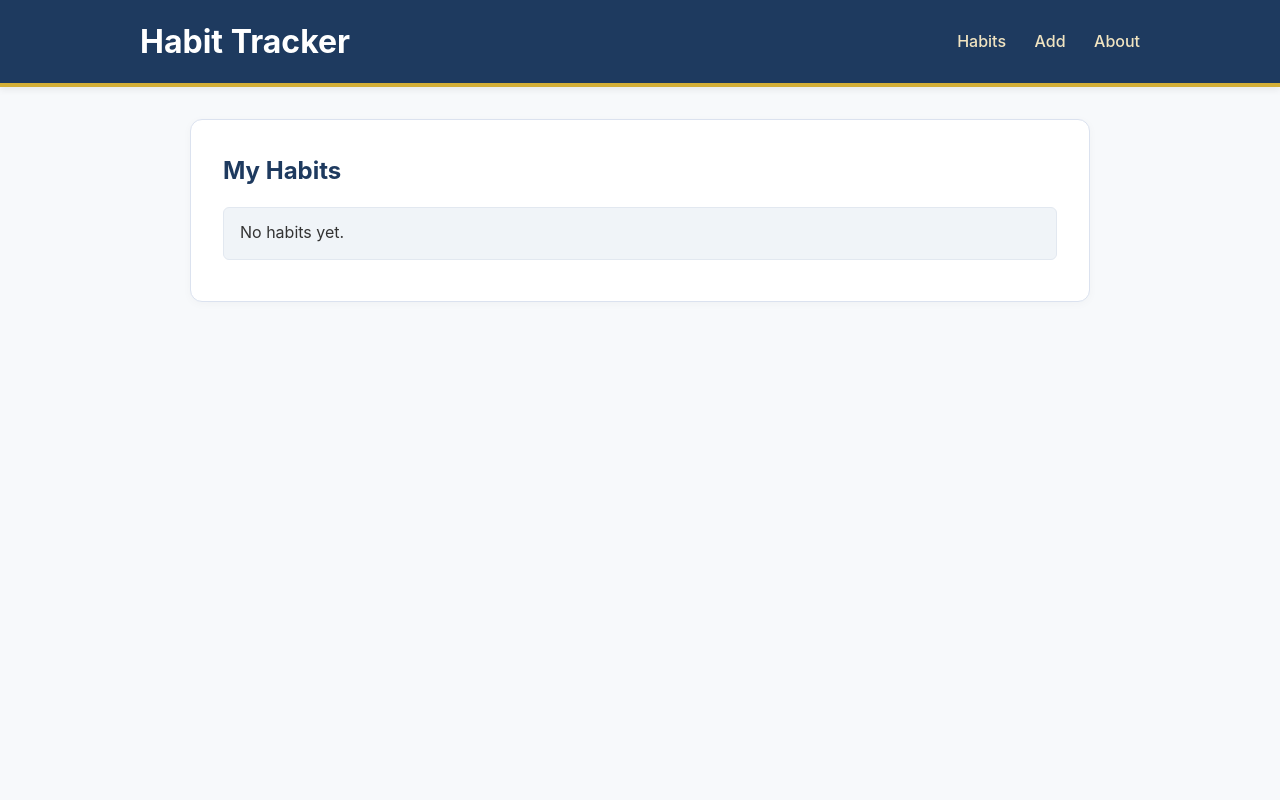
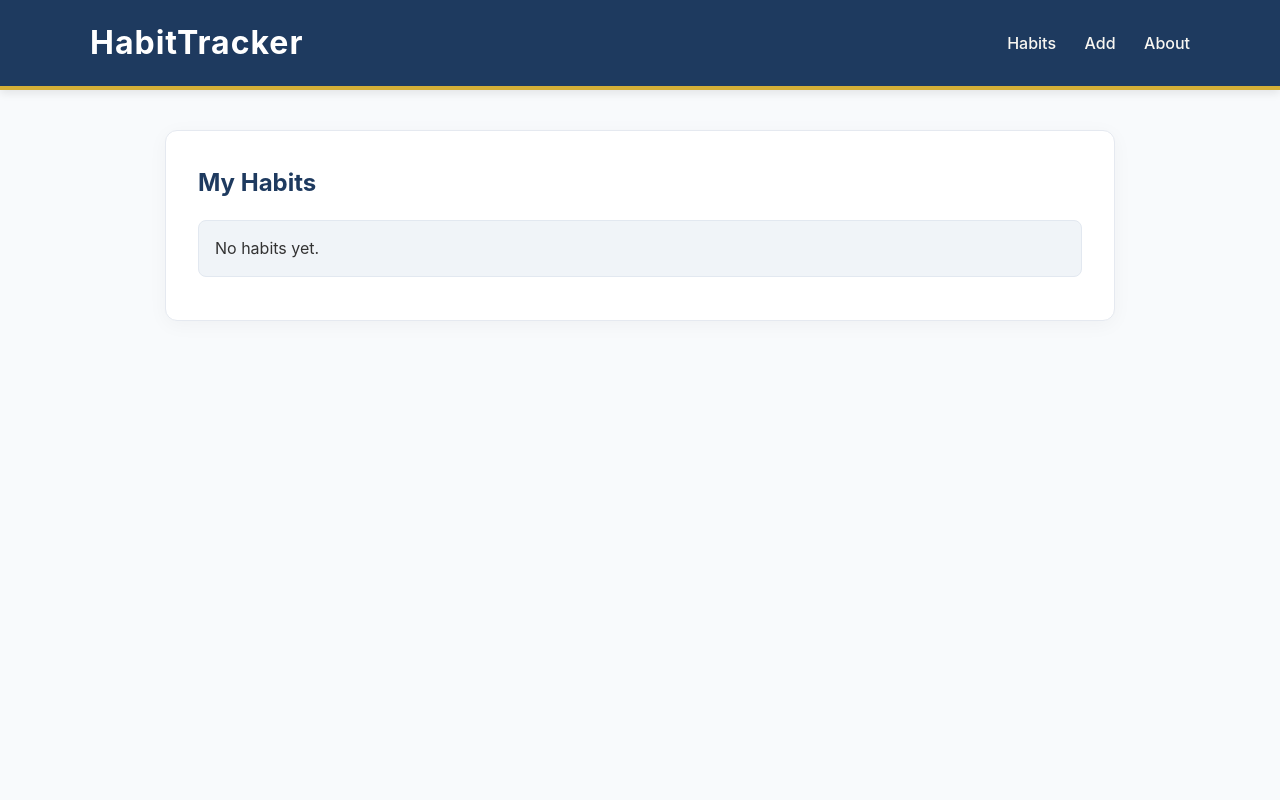
Before and after one commit to ShyakaRoger/django-crud-app-lab, a Django app: page /habits/ in a window 1280 px wide. Run offline with Django 5.2, Linux system fonts and the light colour scheme; data that the repository does not hold is empty.

Commit message:
style refining

```diff
--- a/main_app/static/css/main.css
+++ b/main_app/static/css/main.css
@@ -1,4 +1,3 @@
-
 * {
   margin: 0;
   padding: 0;
@@ -7,10 +6,10 @@
 
 body {
   font-family: 'Inter', sans-serif;
-  background-color: #f7f9fb;
+  background-color: #f8fafc;
   color: #333;
   min-height: 100vh;
-  line-height: 1.6;
+  line-height: 1.7;
 }
 
 
@@ -18,11 +17,11 @@ header {
   background-color: #1e3a5f;
   padding: 1rem 2rem;
   border-bottom: 4px solid #d4af37;
-  box-shadow: 0 4px 6px rgba(0, 0, 0, 0.05);
+  box-shadow: 0 4px 8px rgba(0, 0, 0, 0.08);
 }
 
 nav {
-  max-width: 1000px;
+  max-width: 1100px;
   margin: 0 auto;
   display: flex;
   justify-content: space-between;
@@ -34,52 +33,72 @@ nav {
   font-weight: 700;
   color: #fff;
   text-decoration: none;
+  letter-spacing: 1px;
 }
 
 .nav-links a {
   margin-left: 1.5rem;
   text-decoration: none;
-  color: #f1e4c1;
+  color: #f9f7f2;
   font-weight: 500;
   font-size: 1rem;
-  transition: color 0.3s ease;
+
 }
 
 .nav-links a:hover {
   color: #d4af37;
+  transform: translateY(-2px);
 }
 
 
 main {
-  max-width: 900px;
-  margin: 2rem auto;
+  max-width: 950px;
+  margin: 2.5rem auto;
   background-color: #ffffff;
   padding: 2rem;
-  border: 1px solid #dbe2ef;
+  border: 1px solid #e5e9f0;
   border-radius: 12px;
-  box-shadow: 0 2px 10px rgba(0, 0, 0, 0.03);
+  box-shadow: 0 4px 20px rgba(0, 0, 0, 0.04);
 }
 
 
-h1, h2, h3 {
+h1,
+h2,
+h3 {
   margin-bottom: 1rem;
   color: #1e3a5f;
-  font-family: 'Inter', sans-serif;
+  font-weight: 700;
+}
+
+h1 {
+  font-size: 2rem;
+}
+
+h2 {
+  font-size: 1.5rem;
+}
+
+h3 {
+  font-size: 1.25rem;
 }
 
 
 ul {
   list-style: none;
   margin-top: 1rem;
-  padding: 0;
 }
 
 li {
   background-color: #f0f4f8;
-  padding: 0.8rem 1rem;
+  padding: 0.85rem 1rem;
   border: 1px solid #e2e8f0;
-  margin-bottom: 0.6rem;
-  border-radius: 6px;
+  margin-bottom: 0.7rem;
+  border-radius: 8px;
+
+}
+
+li:hover {
+  background-color: #e7eef6;
 }
 
 
@@ -93,29 +112,42 @@ input[type="date"],
 textarea,
 select {
   width: 100%;
-  padding: 0.75rem;
+  padding: 0.8rem;
   font-size: 1rem;
   border: 1px solid #cbd5e0;
   border-radius: 8px;
   margin-bottom: 1rem;
-  background-color: #fdfdfd;
+  background-color: #fff;
   font-family: 'Inter', sans-serif;
+
+}
+
+input:focus,
+textarea:focus,
+select:focus {
+  border-color: #d4af37;
+  outline: none;
+  box-shadow: 0 0 0 3px rgba(212, 175, 55, 0.25);
 }
 
 
 button {
-  padding: 0.6rem 1.5rem;
+  padding: 0.65rem 1.5rem;
   background-color: #d4af37;
   color: #1e3a5f;
   border: none;
   border-radius: 6px;
   font-size: 1rem;
-  font-family: 'Inter', sans-serif;
   font-weight: 600;
   cursor: pointer;
-  transition: background-color 0.3s ease;
+
 }
 
 button:hover {
   background-color: #c19c28;
+  transform: translateY(-2px);
 }
+
+button:active {
+  transform: translateY(0);
+}
--- a/main_app/templates/habits/base.html
+++ b/main_app/templates/habits/base.html
@@ -10,7 +10,7 @@
 <body>
   <header>
     <nav>
-    <a class="nav-title" href="{% url 'home' %}">Habit Tracker</a>
+    <a class="nav-title" href="{% url 'home' %}">HabitTracker</a>
     <div class="nav-links">
       <a href="{% url 'habit_index' %}">Habits</a>
       <a href="{% url 'habit_create' %}">Add</a>
@@ -19,9 +19,9 @@
     </nav>
   </header>
 
-
   <main>
-    {% block content %}{% endblock %}
+    {% block content %}
+    {% endblock %}
   </main>
 </body>
 </html>
```
Also changed, not shown: main_app/templates/habits/detail.html (+6 -1 lines).
